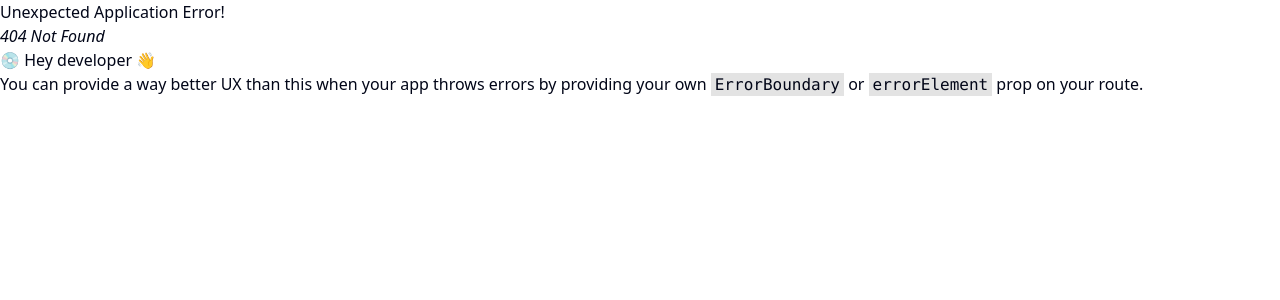
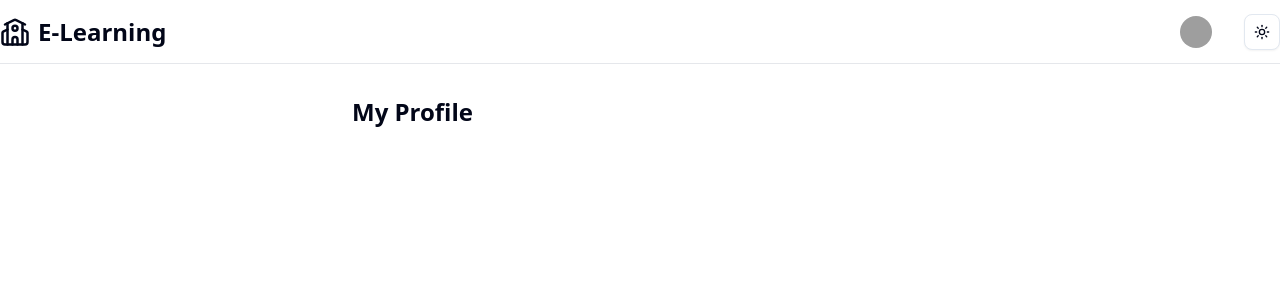
Before and after one commit to Rushikesh7997/learning-management-system, a React (Vite) app in the folder frontend/: page /profile in a window 1280 px wide. Before the commit this address had no page. Shown: the top 300 px of the page. Built offline with nearby package versions, Linux system fonts and the light colour scheme; grey boxes are pictures that could not be loaded.

Commit message:
work on profile page

```diff
--- a/frontend/src/components/Navbar.jsx
+++ b/frontend/src/components/Navbar.jsx
@@ -26,6 +26,7 @@ import {
     SheetTrigger,
 } from "@/components/ui/sheet"
 import { Separator } from "@radix-ui/react-dropdown-menu";
+import { Link } from "react-router-dom";
 
 
 export const Navbar = () => {
@@ -53,8 +54,8 @@ export const Navbar = () => {
                 <DropdownMenuLabel>My Account</DropdownMenuLabel>
                 <DropdownMenuSeparator />
                 <DropdownMenuGroup>
-                  <DropdownMenuItem>My Learning</DropdownMenuItem>
-                  <DropdownMenuItem>Profile</DropdownMenuItem>
+                  <DropdownMenuItem><Link to="my-learning">My Learning</Link></DropdownMenuItem>
+                  <DropdownMenuItem><Link to="profile">Profile</Link></DropdownMenuItem>
                   <DropdownMenuItem>Log out</DropdownMenuItem>
                 </DropdownMenuGroup>
                 <DropdownMenuSeparator />
--- a/frontend/src/pages/student/MyLearning.jsx
+++ b/frontend/src/pages/student/MyLearning.jsx
@@ -1,7 +1,35 @@
 import React from 'react'
+import { Course } from './Course';
 
 export const MyLearning = () => {
+  const isLoading = false;
+  const MyLearningCourses = [1,2];
   return (
-    <div>MyLearning</div>
+    <div className='max-w-4xl mx-auto my-24 px-4 md:px-0'>
+      <h1 className='font-bold text-2xl'>
+          MyLearning
+      </h1>
+      <div className='my-5'>
+        {
+          isLoading ? (<MyLearningSkeleton/>) : MyLearningCourses.length === 0 ? (<p>You are not enrolled in any courses.</p>) :
+          <div className='grid grid-cols-1 sm:grid-cols-2 md:grid-cols-3 gap-4'>
+            {
+              [1,2].map((course, index)=><Course key={index}/>)
+            }
+          </div>
+        }
+      </div>
+    </div>
   )
 }
+
+const MyLearningSkeleton = () => (
+  <div className="grid grid-cols-1 sm:grid-cols-2 md:grid-cols-3 gap-4">
+    {[...Array(3)].map((_, index) => (
+      <div
+        key={index}
+        className="bg-gray-300 dark:bg-gray-700 rounded-lg h-40 animate-pulse"
+      ></div>
+    ))}
+  </div>
+);
--- a/frontend/src/pages/student/Profile.jsx
+++ b/frontend/src/pages/student/Profile.jsx
@@ -2,8 +2,9 @@ import React from 'react'
 
 export const Profile = () => {
   return (
-    <div className='max-w-xl mx-auto my-10 px-4 md:px-0 '>
-        <h1></h1>
+    <div className='max-w-xl mx-auto my-24 px-4 md:px-0 '>
+        <h1 className='font-bold text-2xl text-center md:text-left'>My
+          Profile</h1>
 
     </div>
   )
```
Also changed, not shown: frontend/src/App.jsx (+10 -2 lines).
